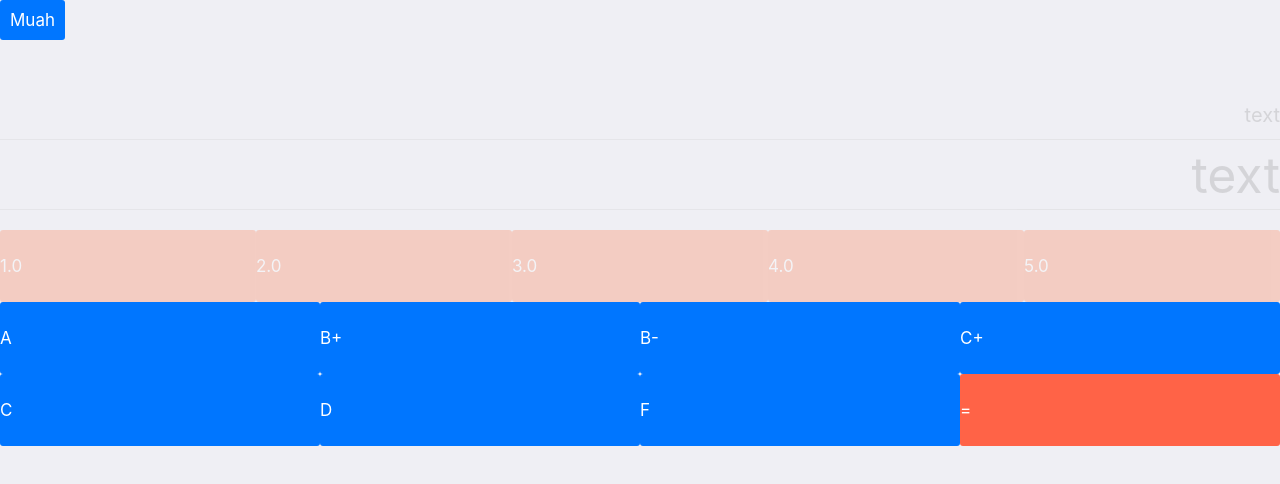
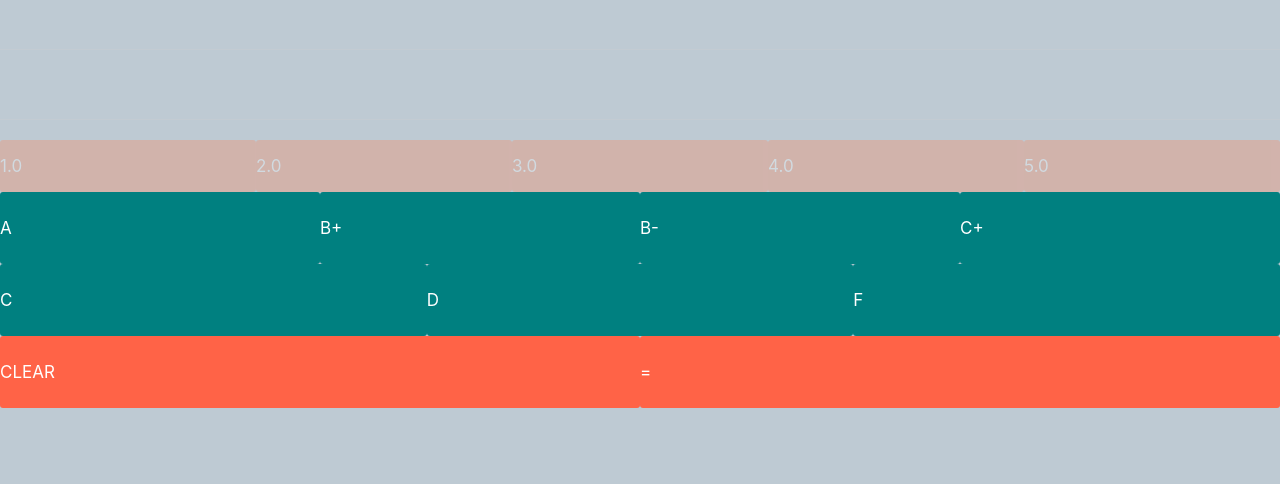
Before and after one commit to ynna-m/ITelectivePreFi_Project, a website: page qpicalculator/index.html in a window 1280 px wide. Drawn offline with Linux system fonts and the light colour scheme.

Commit message:
Update index.html

```diff
--- a/qpicalculator/index.html
+++ b/qpicalculator/index.html
@@ -7,19 +7,41 @@
     <script src="\js\onsenui.min.js"></script>
   <script src=".\js\my-script.js"></script>
   <!--    <script src="\js\angular-onsenui.min.js"></script> -->
+  <style>
+    #my-page .page__background {
+      background-color: #becad3;
+    }
+    .Demo .unit{
+      width:100%;
+      padding:10px 0px;
+      background-color:coral;
+    }
+    .Demo .letter{
+      width:100%;
+      padding:20px 0px;
+      background-color: Teal;
+    }
+    .Demo .fourthrow{
+      width:100%;
+      padding:20px 0px;
+      background-color:tomato;
+    }
+    /*#top-input {
+      color:rgba(255,255,255,1.0);
+    }
+    #bottom-input{
+      color:white;
+    }*/
+  </style>
   </head>
   <body>
-    <ons-page>
-      <ons-button onclick="clickMe()">Muah</ons-button>
-      <br>
-      <div class="space" style="width:100%;height:50px;">
-
+    <ons-page id="my-page">
+      <!--<ons-button onclick="clickMe()">Muah</ons-button>-->
+      <div>
+        <input type="text" id="top-input" class="text-input text-input--underbar"  value="" style="width:100%;height:50px;font-size:20px;text-align:right;" disabled>
       </div>
       <div>
-        <input type="text" id="top-input" class="text-input text-input--underbar" placeholder="text" value="" style="width:100%;height:50px;font-size:20px;text-align:right;" disabled>
-      </div>
-      <div>
-        <input type="text" id="bottom-input" class="text-input text-input--underbar" placeholder="text" value="" style="width:100%;height:70px;font-size:50px;text-align:right;" disabled>
+        <input type="text" id="bottom-input" class="text-input text-input--underbar"  value="" style="width:100%;height:70px;font-size:50px;text-align:right;" disabled>
       </div>
     <div class="space" style="width:100%;height:20px;">
 
@@ -27,74 +49,81 @@
     <ons-row>
       <ons-col>
         <div class="Demo">
-          <ons-button disabled type="button" id="one" name="one" class="unit" style="width:100%;padding:20px 0px;background-color:coral" onclick="concatUnit(1.0)">1.0</button>
+          <ons-button disabled type="button" id="one" name="one" class="unit" onclick="concatUnit(1.0)">1.0</button>
 
         </div>
       </ons-col>
       <ons-col>
         <div class="Demo">
-          <ons-button disabled type="button" id="two" name="two" class="unit" style="width:100%;padding:20px 0px;background-color:coral" onclick="concatUnit(2.0)">2.0</button>
+          <ons-button disabled type="button" id="two" name="two" class="unit"  onclick="concatUnit(2.0)">2.0</button>
         </div>
       </ons-col>
       <ons-col>
         <div class="Demo">
-          <ons-button disabled type="button" id="three" name="three" class="unit" style="width:100%;padding:20px 0px;background-color:coral" onclick="concatUnit(3.0)">3.0</button>
+          <ons-button disabled type="button" id="three" name="three" class="unit"  onclick="concatUnit(3.0)">3.0</button>
         </div>
       </ons-col>
       <ons-col>
         <div class="Demo">
-          <ons-button disabled type="button" id="four" name="four" class="unit" style="width:100%;padding:20px 0px;background-color:coral" onclick="concatUnit(4.0)">4.0</button>
+          <ons-button disabled type="button" id="four" name="four" class="unit"  onclick="concatUnit(4.0)">4.0</button>
         </div>
       </ons-col>
       <ons-col>
         <div class="Demo">
-          <ons-button disabled type="button" id="five" name="five" class="unit" style="width:100%;padding:20px 0px;background-color:coral" onclick="concatUnit(5.0)">5.0</button>
+          <ons-button disabled type="button" id="five" name="five" class="unit"  onclick="concatUnit(5.0)">5.0</button>
         </div>
       </ons-col>
     </ons-row>
       <ons-row>
         <ons-col>
           <div class="Demo">
-            <ons-button type="button" id="A" name="A" class="letter" style="width:100%;padding:20px 0px;" onclick="concatLetter('A', 4.0)">A</button>
+            <ons-button type="button" id="A" name="A" class="letter"  onclick="concatLetter('A', 4.0)">A</button>
 
           </div>
         </ons-col>
         <ons-col>
           <div class="Demo">
-            <ons-button type="button" id="Bp" name="Bp" class="letter" style="width:100%;padding:20px 0px" onclick="concatLetter('B+', 3.5)">B+</button>
+            <ons-button type="button" id="Bp" name="Bp" class="letter"  onclick="concatLetter('B+', 3.5)">B+</button>
           </div>
         </ons-col>
         <ons-col>
           <div class="Demo">
-            <ons-button type="button" id="B" name="B" class="letter" style="width:100%;padding:20px 0px" onclick="concatLetter('B', 3.0)">B-</button>
+            <ons-button type="button" id="B" name="B" class="letter"  onclick="concatLetter('B', 3.0)">B-</button>
           </div>
         </ons-col>
         <ons-col>
           <div class="Demo">
-            <ons-button type="button" id="Cp" name="Cp" class="letter" style="width:100%;padding:20px 0px" onclick="concatLetter('C+', 2.5)">C+</button>
+            <ons-button type="button" id="Cp" name="Cp" class="letter"  onclick="concatLetter('C+', 2.5)">C+</button>
           </div>
         </ons-col>
       </ons-row>
       <ons-row>
         <ons-col>
           <div class="Demo">
-            <ons-button type="button" id="C" name="C" class="letter" style="width:100%;padding:20px 0px" onclick="concatLetter('C', 2.0)">C</button>
+            <ons-button type="button" id="C" name="C" class="letter"  onclick="concatLetter('C', 2.0)">C</button>
 
           </div>
         </ons-col>
         <ons-col>
           <div class="Demo">
-            <ons-button type="button" id="D" name="D" class="letter" style="width:100%;padding:20px 0px" onclick="concatLetter('D', 1.0)">D</button>
+            <ons-button type="button" id="D" name="D" class="letter"  onclick="concatLetter('D', 1.0)">D</button>
           </div>
         </ons-col>
         <ons-col>
           <div class="Demo">
-            <ons-button type="button" id="F" name="F" class="letter" style="width:100%;padding:20px 0px" onclick="concatLetter('F', 0.0)">F</button>
+            <ons-button type="button" id="F" name="F" class="letter"  onclick="concatLetter('F', 0.0)">F</button>
+          </div>
+        </ons-col>
+      </ons-row>
+      <ons-row>
+        <ons-col>
+          <div class="Demo">
+            <ons-button type="button" id="clear" name="clear" class="fourthrow"  onclick="sum()">CLEAR</button>
           </div>
         </ons-col>
         <ons-col>
           <div class="Demo">
-            <ons-button type="button" id="equals" name="equals" style="width:100%;padding:20px 0px;background-color:tomato" onclick="sum()">=</button>
+            <ons-button type="button" id="equals" name="equals" class="fourthrow"  onclick="sum()">=</button>
           </div>
         </ons-col>
       </ons-row>
```
